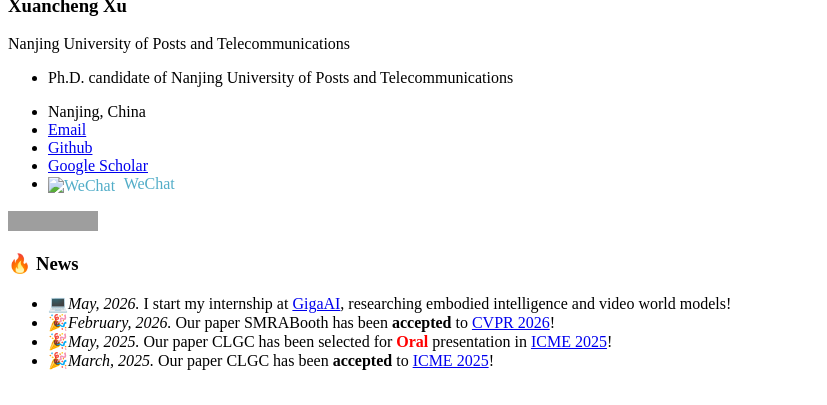
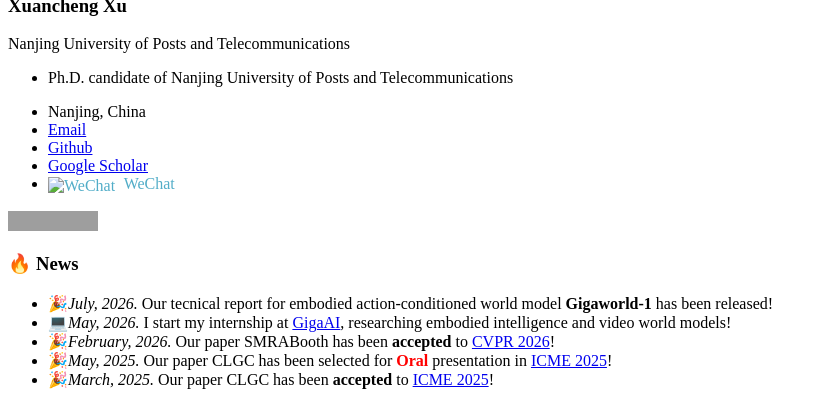
Before and after one commit to xuxuancheng0208/xuxuancheng0208.github.io, a Jekyll site: the page built from _pages/includes/news.md, in a window 1280 px wide, cut to the strip 530-935 px from the top of the page. Shown: the whole strip, without its empty margins (0-827 px from the left). Built offline with Jekyll 4.4.1, drawn with Linux system fonts in a browser that asks for light colours; our own code applies the rules of GitHub Pages for plain Markdown files; grey boxes are pictures that could not be loaded.

Commit message:
Initial commit

```diff
--- a/_pages/includes/news.md
+++ b/_pages/includes/news.md
@@ -1,4 +1,5 @@
 # 🔥 News
+- 🎉*July, 2026.* Our tecnical report for embodied action-conditioned world model **Gigaworld-1** has been released!
 - 💻*May, 2026.* I start my internship at [GigaAI](https://gigaai.cc/), researching embodied intelligence and video world models!
 - 🎉*February, 2026.* Our paper SMRABooth has been **accepted** to [CVPR 2026](https://cvpr.thecvf.com/)!
 - 🎉*May, 2025.* Our paper CLGC has been selected for **<font color="red">Oral</font>** presentation in [ICME 2025](https://2025.ieeeicme.org/)!
```
